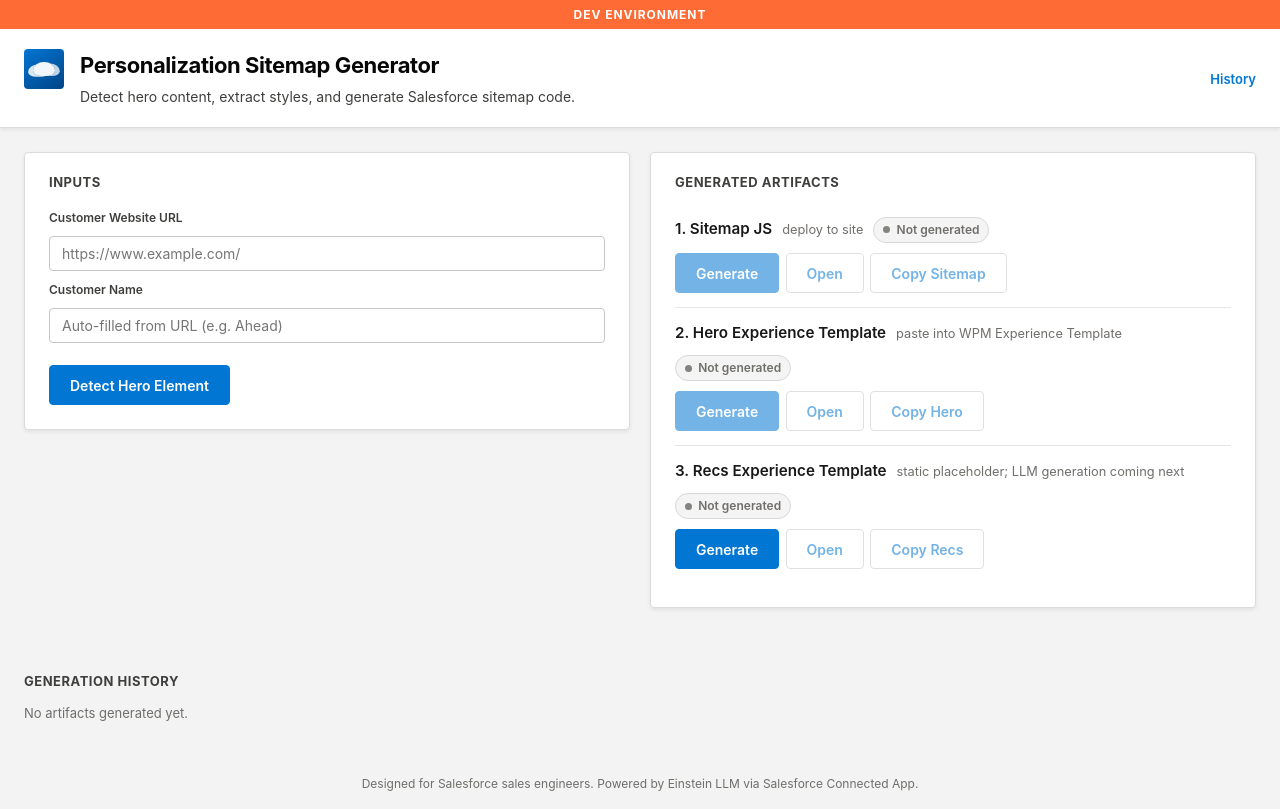
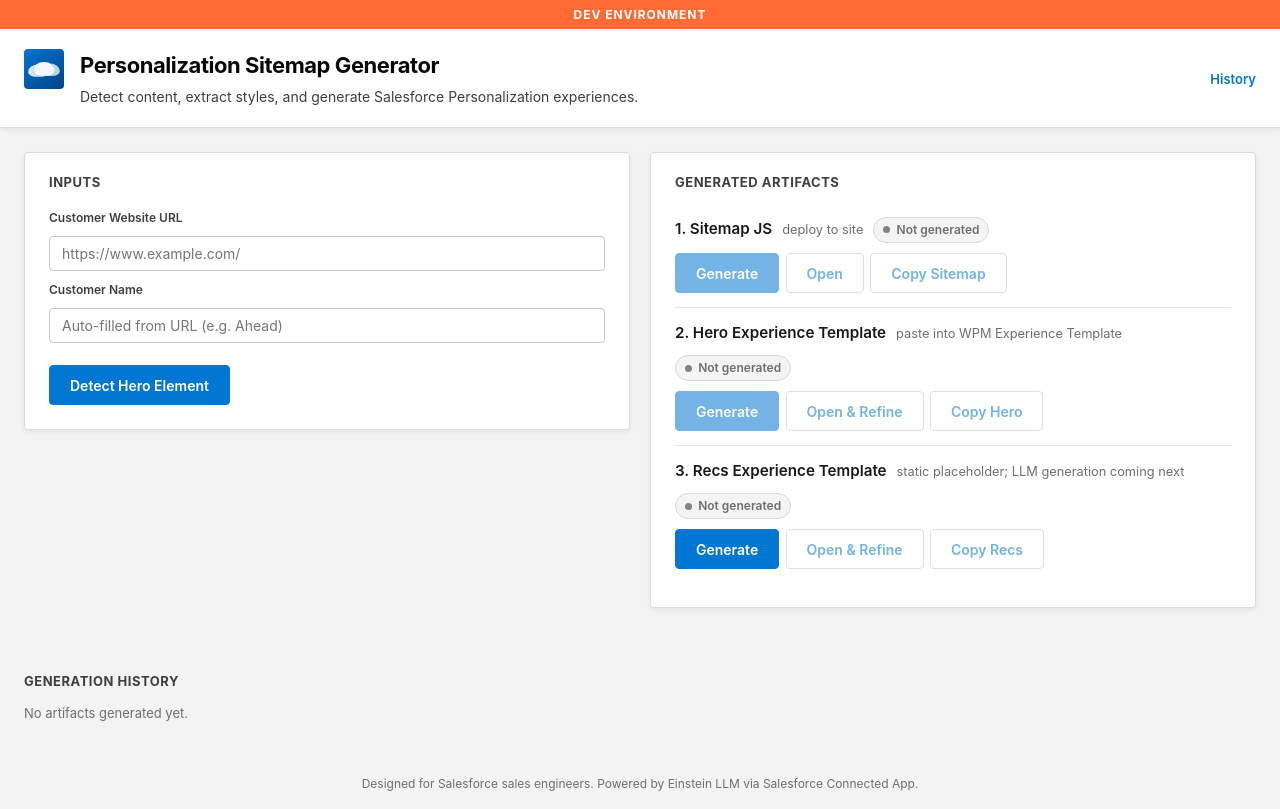
Before and after one commit to porziorobe/Salesforce-Personalization-Sitemap2.0-Dev, a Flask app: page / in a window 1280 px wide. Shown: the top 809 px of the page. Run offline with Flask 3, Linux system fonts and the light colour scheme.

Commit message:
Surface refine affordance: rename Open buttons, add Recs coming-soon tab
- Rename Hero/Recs Open buttons to "Open & Refine" so the refine flow is discoverable
- Show tabs on Recs modal with a coming-soon panel; refine wires up when LLM gen lands
- Update header subtitle to reflect three-artifact reality

Co-Authored-By: Claude Opus 4.7 <noreply@anthropic.com>

```diff
--- a/static/app.js
+++ b/static/app.js
@@ -26,6 +26,7 @@
   var modalTabButtons = modal.querySelectorAll('.modal-tab');
   var modalCodePanel = document.getElementById('modal-tab-code');
   var modalRefinePanel = document.getElementById('modal-tab-refine');
+  var modalRefineSoonPanel = document.getElementById('modal-tab-refine-soon');
   var modalCode = document.getElementById('modal-code');
   var modalCopyBtn = document.getElementById('modal-copy-btn');
   var feedbackNote = document.getElementById('feedback-note');
@@ -355,10 +356,13 @@
     modalTabButtons.forEach(function (btn) {
       btn.classList.toggle('is-active', btn.dataset.tab === tab);
     });
+    var refineActive = tab === 'refine';
+    var soon = currentModalArtifact === 'rec';
     modalCodePanel.hidden = tab !== 'code';
-    modalRefinePanel.hidden = tab !== 'refine';
+    modalRefinePanel.hidden = !refineActive || soon;
+    modalRefineSoonPanel.hidden = !refineActive || !soon;
     modalCopyBtn.hidden = tab !== 'code';
-    regenerateBtn.hidden = tab !== 'refine';
+    regenerateBtn.hidden = !refineActive || soon;
   }
 
   function openModal(key) {
@@ -368,13 +372,14 @@
     modalHeading.textContent = record.label;
     modalCode.value = record.value;
 
-    var showTabs = key === 'hero';
+    var showTabs = key === 'hero' || key === 'rec';
     modalTabs.hidden = !showTabs;
     if (showTabs) {
       switchModalTab('code');
     } else {
       modalCodePanel.hidden = false;
       modalRefinePanel.hidden = true;
+      modalRefineSoonPanel.hidden = true;
       modalCopyBtn.hidden = false;
       regenerateBtn.hidden = true;
     }
--- a/templates/index.html
+++ b/templates/index.html
@@ -14,7 +14,7 @@
           <div class="brand-mark" aria-hidden="true"><span class="brand-cloud"></span></div>
           <div class="header-titles">
             <h1 class="app-title">Personalization Sitemap Generator</h1>
-            <p class="app-subtitle">Detect hero content, extract styles, and generate Salesforce sitemap code.</p>
+            <p class="app-subtitle">Detect content, extract styles, and generate Salesforce Personalization experiences.</p>
           </div>
           <nav class="header-nav">
             <a href="#generation-history" class="header-link">History</a>
@@ -115,7 +115,7 @@
                 <span class="btn-label">Generate</span>
                 <span class="btn-loading" hidden aria-hidden="true">Generating...</span>
               </button>
-              <button type="button" id="open-hero-btn" class="btn btn-neutral" disabled>Open</button>
+              <button type="button" id="open-hero-btn" class="btn btn-neutral" disabled>Open &amp; Refine</button>
               <button type="button" id="copy-hero-btn" class="btn btn-neutral" disabled>Copy Hero</button>
             </div>
           </div>
@@ -134,7 +134,7 @@
                 <span class="btn-label">Generate</span>
                 <span class="btn-loading" hidden aria-hidden="true">Generating...</span>
               </button>
-              <button type="button" id="open-rec-btn" class="btn btn-neutral" disabled>Open</button>
+              <button type="button" id="open-rec-btn" class="btn btn-neutral" disabled>Open &amp; Refine</button>
               <button type="button" id="copy-rec-btn" class="btn btn-neutral" disabled>Copy Recs</button>
             </div>
           </div>
@@ -184,6 +184,9 @@
               <textarea id="feedback-note" class="textarea" rows="3" placeholder="e.g. The CTA should be centered below the subheader..."></textarea>
             </div>
           </div>
+          <div id="modal-tab-refine-soon" class="modal-tab-panel" hidden>
+            <p class="modal-intro">Refine for Recs is coming soon — once LLM generation lands, you'll be able to flag issues here and regenerate.</p>
+          </div>
         </div>
         <footer class="modal-footer">
           <button type="button" class="btn btn-neutral" data-close-modal>Close</button>
```
